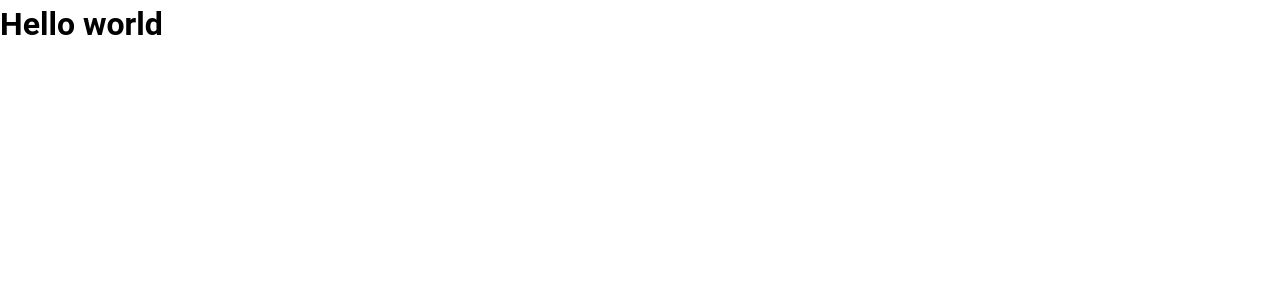
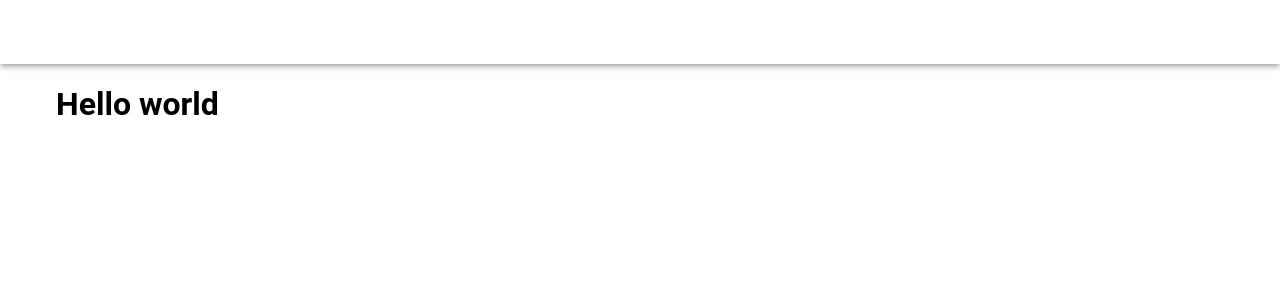
Before and after one commit to jmarc00s/vue-pokedex, a Vue app: page / in a window 1280 px wide. Shown: the top 300 px of the page. Built offline with nearby package versions, Linux system fonts and the light colour scheme.

Commit message:
Create layout on App

```diff
--- a/src/App.vue
+++ b/src/App.vue
@@ -3,7 +3,14 @@ import { RouterView } from 'vue-router';
 </script>
 
 <template>
-  <RouterView />
+  <v-layout>
+    <v-app-bar color="gray-lighten-2"></v-app-bar>
+    <v-main>
+      <v-container>
+        <RouterView />
+      </v-container>
+    </v-main>
+  </v-layout>
 </template>
 
 <style scoped></style>
```
